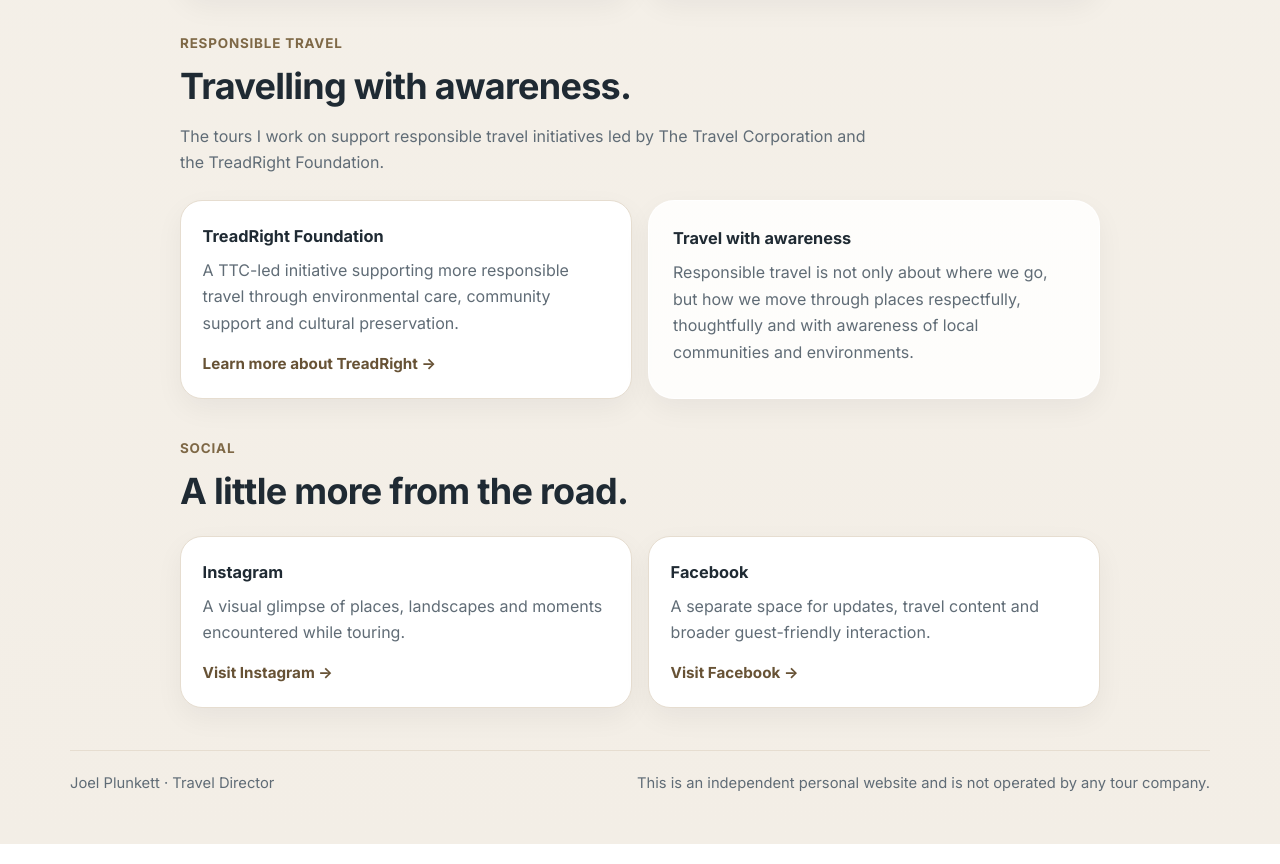
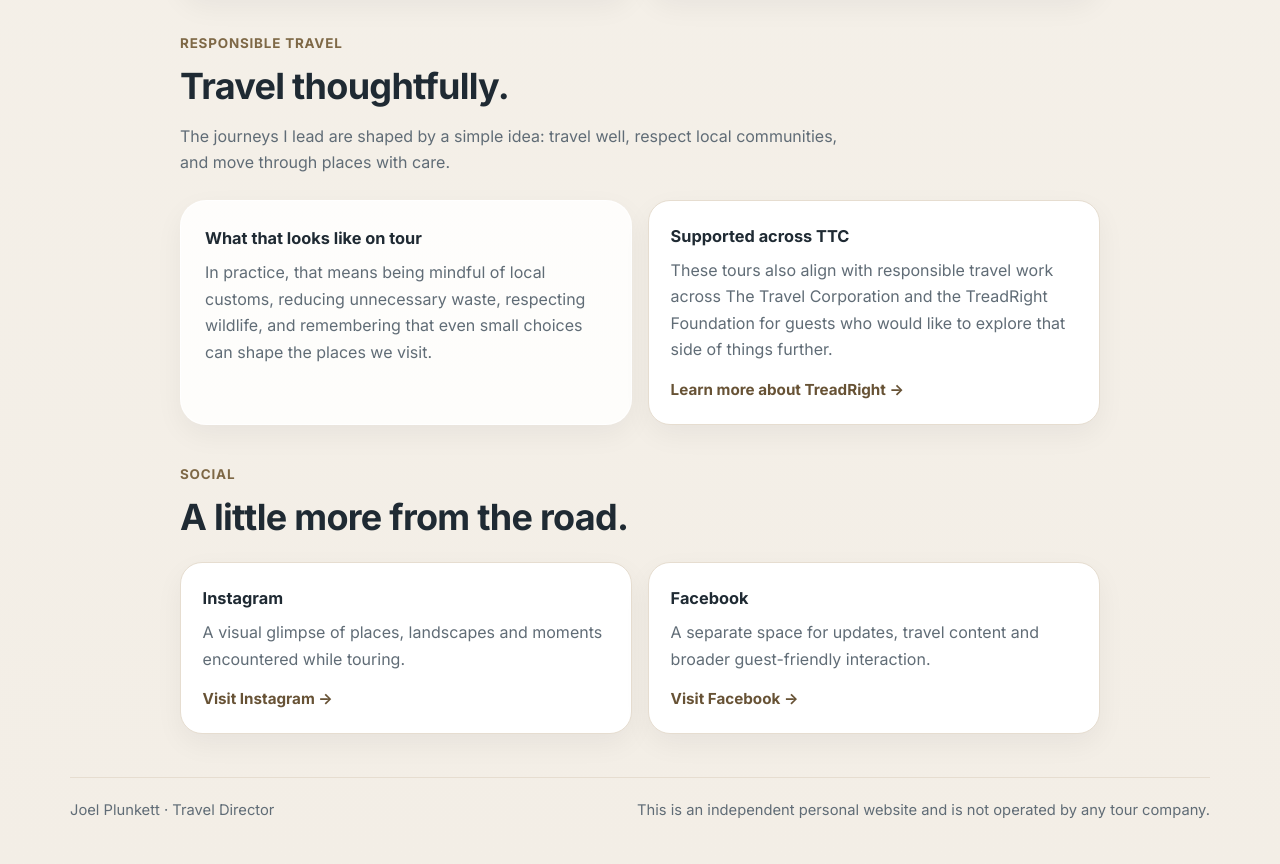
Before and after one commit to joelrplunkett/tour-with-joel, a plain HTML site: page index.html in a window 1280 px wide. Shown: the part 3901-4765 px from the top of the page. Drawn offline with Linux system fonts and the light colour scheme.

Commit message:
Refine homepage and welcome page copy

```diff
--- a/index.html
+++ b/index.html
@@ -297,26 +297,26 @@
       <div class="container narrow">
         <div class="section-intro">
           <div class="kicker">Responsible Travel</div>
-          <h2>Travelling with awareness.</h2>
+          <h2>Travel thoughtfully.</h2>
           <p>
-            The tours I work on support responsible travel initiatives led by The Travel Corporation and the TreadRight Foundation.
+            The journeys I lead are shaped by a simple idea: travel well, respect local communities, and move through places with care.
           </p>
         </div>
 
         <div class="info-grid">
+          <div class="info-card">
+            <h3>What that looks like on tour</h3>
+            <p>
+              In practice, that means being mindful of local customs, reducing unnecessary waste, respecting wildlife, and remembering that even small choices can shape the places we visit.
+            </p>
+          </div>
+
           <div class="info-card treadright-link">
-            <h3>TreadRight Foundation</h3>
+            <h3>Supported across TTC</h3>
             <p>
-              A TTC-led initiative supporting more responsible travel through environmental care, community support and cultural preservation.
+              These tours also align with responsible travel work across The Travel Corporation and the TreadRight Foundation for guests who would like to explore that side of things further.
             </p>
             <a class="subtle-link" href="https://www.treadright.org/" target="_blank" rel="noopener noreferrer">Learn more about TreadRight →</a>
-          </div>
-
-          <div class="info-card">
-            <h3>Travel with awareness</h3>
-            <p>
-              Responsible travel is not only about where we go, but how we move through places respectfully, thoughtfully and with awareness of local communities and environments.
-            </p>
           </div>
         </div>
       </div>
```
Also changed, not shown: welcome/britain-ireland-highlights.html (+1 -1 lines).
